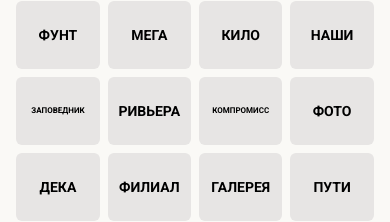
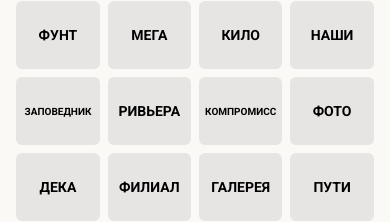
Before and after one commit to danuhaha/CategoriesRussian, a Next.js app: page / in a window 390 px wide. Shown: the part 260-482 px from the top of the page. Built offline with nearby package versions, Linux system fonts and the light colour scheme.

Commit message:
Fix cell text resizing

```diff
--- a/app/_components/game/cell.tsx
+++ b/app/_components/game/cell.tsx
@@ -24,26 +24,16 @@ export default function Cell(props: CellProps) {
 
   // Count characters in the word
   const charCount = props.cellValue.word.length;
-  let size = "text-sm";
-  let sizeXXS = "text-sm";
-  let sizeXS = "text-sm";
-  let sizeMD = "text-lg";
+  let size = "text-sm xxs:text-sm xs:text-sm md:text-lg";
 
-  if (charCount > 5 && charCount <= 7) {
-    size = "text-xs";
-    sizeXXS = "text-sm";
-    sizeXS = "text-sm";
-
+  if (charCount > 5 && charCount < 8) {
+    size = "text-xs xxs:text-sm xs:text-sm md:text-lg";
   }
-  if (charCount > 7 && charCount <= 8) {
-    size = "text-xxs";
-    sizeXXS = "text-xs";
-    sizeXS = "text-sm";
+  if (charCount == 8) {
+    size = "text-xxs xxs:text-xs xs:text-sm md:text-lg";
   }
   if (charCount > 8) {
-    size = "text-xxxs";
-    sizeXXS = "text-xxs";
-    sizeXS = "text-xs";
+    size = "text-xxxs xxs:text-xxs xs:text-xs md:text-lg";
   }
 
   return (
@@ -51,7 +41,7 @@ export default function Cell(props: CellProps) {
       className={`${bgColor} py-6 rounded-md break-all px-1 transition ease-in-out ${guessAnimation} ${wrongGuessAnimation}`}
       onClick={handleClick}
     >
-      <h2 className={`${textColor} ${size} xxs:${sizeXXS} xs:${sizeXS} md:${sizeMD} text-center font-bold`}>
+      <h2 className={`${textColor} ${size} text-center font-bold`}>
         {props.cellValue.word.toUpperCase()}
       </h2>
     </button>
```
